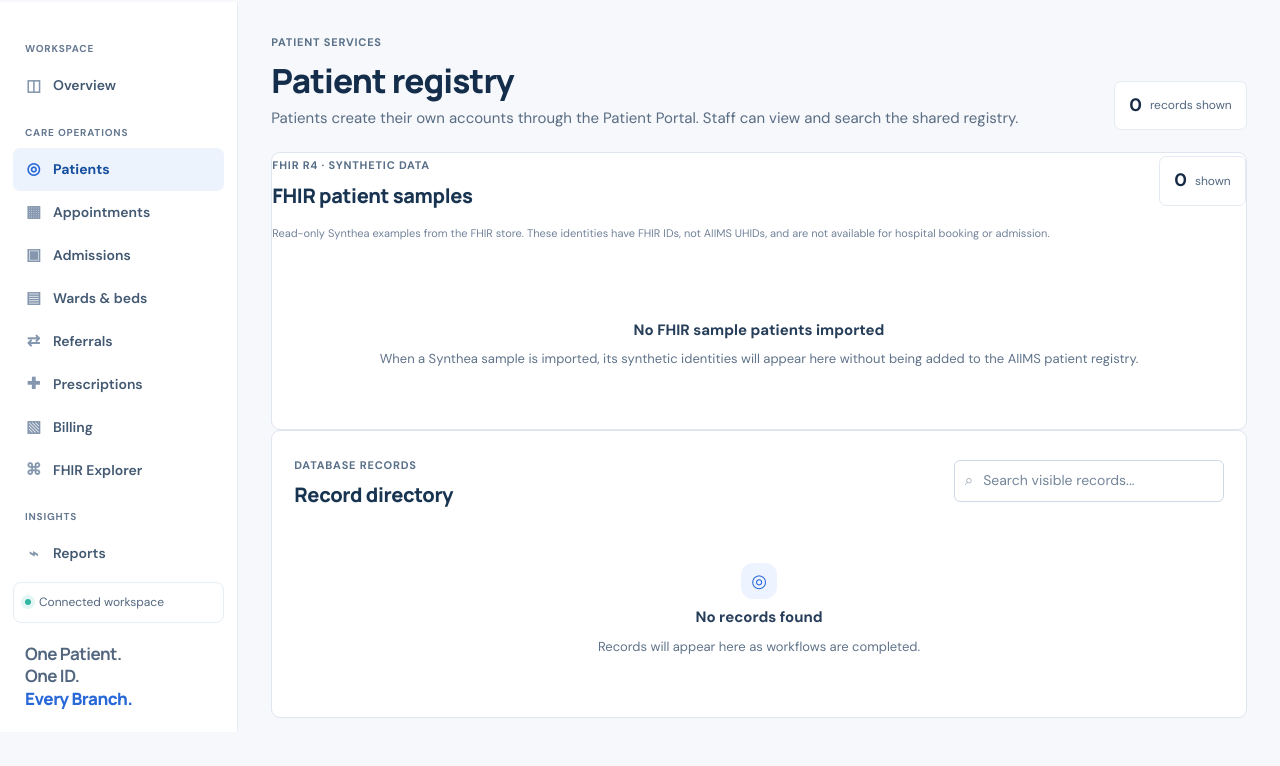
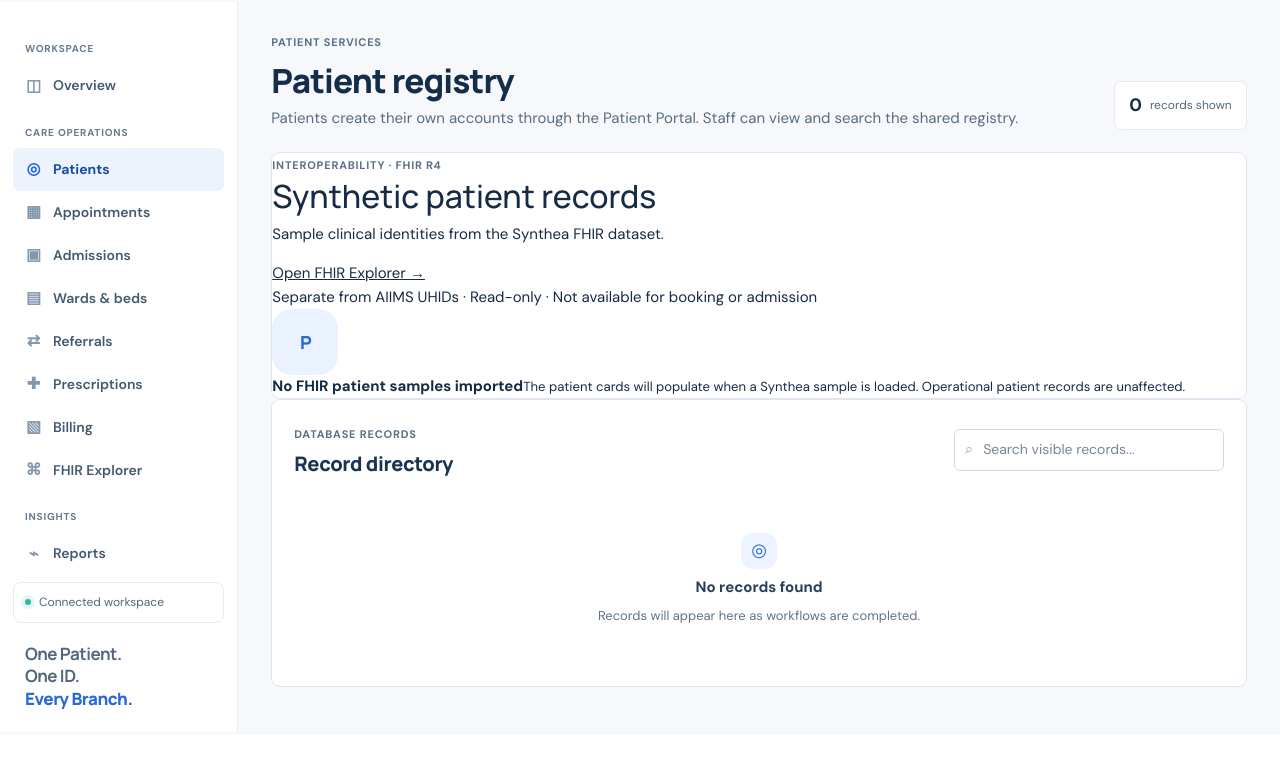
Before and after one commit to bitmorphic/aiims-connect, a Flask app: page /patients in a window 1280 px wide. Shown: the part 68-834 px from the top of the page. After the commit the page ends 800 px from the top, so only its background shows below. Run offline with Flask 3, Linux system fonts and the light colour scheme; the visitor is signed in with stand-in values (Sample User, id 1); data that the repository does not hold is empty.

Commit message:
Polish FHIR cards within patient and appointment workspaces

```diff
--- a/templates/table.html
+++ b/templates/table.html
@@ -60,29 +60,24 @@
 {% endif %}
 
 {% if kind == 'patients' and show_fhir_patients %}
-<section class="content-card">
-  <div class="records-toolbar">
-    <div><span class="page-eyebrow">FHIR R4 · SYNTHETIC DATA</span><h2>FHIR patient samples</h2></div>
-    <span class="table-count"><b>{{ fhir_patients|length }}</b><small>shown</small></span>
+<section class="content-card fhir-workspace-panel">
+  <div class="fhir-workspace-heading">
+    <div><span class="page-eyebrow">INTEROPERABILITY · FHIR R4</span><h2>Synthetic patient records</h2><p>Sample clinical identities from the Synthea FHIR dataset.</p></div>
+    <a class="fhir-text-link" href="{{ url_for('fhir.explorer') }}">Open FHIR Explorer <span>→</span></a>
   </div>
-  <p class="page-note">Read-only Synthea examples from the FHIR store. These identities have FHIR IDs, not AIIMS UHIDs, and are not available for hospital booking or admission.</p>
+  <div class="fhir-safety-note"><span class="fhir-note-dot"></span>Separate from AIIMS UHIDs · Read-only · Not available for booking or admission</div>
   {% if fhir_patients %}
-  <div class="fhir-patient-items">
+  <div class="fhir-sample-grid">
     {% for patient in fhir_patients %}
-    <a class="fhir-patient-item" href="{{ url_for('fhir.explorer', patient=patient.id) }}">
-      <span class="fhir-patient-avatar">{{ patient.name[:1]|upper }}</span>
-      <span class="fhir-patient-copy">
-        <b>{{ patient.name }}</b>
-        <small>{{ patient.gender|title }} · {{ patient.birth_date }}</small>
-        <small class="fhir-id">FHIR ID: {{ patient.id }}</small>
-        <small>{{ patient.encounter_count }} linked clinical encounters · synthetic</small>
-      </span>
-      <span class="fhir-patient-arrow">View history →</span>
+    <a class="fhir-sample-card" href="{{ url_for('fhir.explorer', patient=patient.id) }}">
+      <span class="fhir-sample-avatar">{{ patient.name[:1]|upper }}</span>
+      <span class="fhir-sample-main"><b>{{ patient.name }}</b><small>{{ patient.gender|title }} <i>·</i> {{ patient.birth_date }}</small><code>{{ patient.id }}</code></span>
+      <span class="fhir-sample-footer"><b>{{ patient.encounter_count }}</b> historical encounters <span>View history ↗</span></span>
     </a>
     {% endfor %}
   </div>
   {% else %}
-  <div class="empty-state"><b>No FHIR sample patients imported</b><small>When a Synthea sample is imported, its synthetic identities will appear here without being added to the AIIMS patient registry.</small></div>
+  <div class="fhir-panel-empty"><span class="fhir-empty-icon">P</span><div><b>No FHIR patient samples imported</b><small>The patient cards will populate when a Synthea sample is loaded. Operational patient records are unaffected.</small></div></div>
   {% endif %}
 </section>
 {% endif %}
@@ -164,37 +159,29 @@
   <div class="empty-state"><span>◎</span><b>No records found</b><small>Records will appear here as workflows are completed.</small></div>
   {% endif %}
 
+</section>
+
 {% if kind == 'appointments' and show_fhir_encounters %}
-<section class="content-card">
-  <div class="records-toolbar">
-    <div><span class="page-eyebrow">FHIR R4 · SYNTHETIC DATA</span><h2>Historical clinical encounters</h2></div>
-    <span class="table-count"><b>{{ fhir_encounters|length }}</b><small>shown</small></span>
+<section class="content-card fhir-workspace-panel">
+  <div class="fhir-workspace-heading">
+    <div><span class="page-eyebrow">INTEROPERABILITY · FHIR R4</span><h2>Historical clinical encounters</h2><p>Recorded care visits from the synthetic FHIR dataset.</p></div>
+    <a class="fhir-text-link" href="{{ url_for('fhir.explorer') }}">Open FHIR Explorer <span>→</span></a>
   </div>
-  <p class="page-note">These are FHIR <strong>Encounter</strong> resources describing past or recorded care visits. They are not bookable Appointment slots and do not change the operational appointment schedule.</p>
+  <div class="fhir-safety-note"><span class="fhir-note-dot"></span>Clinical history only · Not bookable appointment slots · Does not change the OPD schedule</div>
   {% if fhir_encounters %}
-  <div class="fhir-timeline">
+  <div class="fhir-encounter-grid">
     {% for encounter in fhir_encounters %}
-    <article class="fhir-record">
-      <div class="fhir-record-head">
-        <div>
-          <span class="fhir-resource-type">FHIR ENCOUNTER · {{ encounter.resource_id }}</span>
-          <h3>{{ encounter.label }}</h3>
-        </div>
-        <span class="status-pill">{{ encounter.status }}</span>
-      </div>
-      <div class="fhir-record-meta">
-        <span>{{ encounter.patient_name }} · {{ encounter.event_date or 'Date not recorded' }}</span>
-        {% if encounter.patient_fhir_id %}
-        <a href="{{ url_for('fhir.explorer', patient=encounter.patient_fhir_id) }}">Open FHIR patient history →</a>
-        {% endif %}
-      </div>
+    <article class="fhir-encounter-card">
+      <div class="fhir-encounter-card-top"><span class="fhir-encounter-symbol">E</span><span class="fhir-status-tag">{{ encounter.status }}</span></div>
+      <span class="fhir-resource-type">FHIR ENCOUNTER · {{ encounter.resource_id }}</span>
+      <h3>{{ encounter.label }}</h3>
+      <div class="fhir-encounter-patient">{{ encounter.patient_name }}</div>
+      <div class="fhir-encounter-card-footer"><span>{{ encounter.event_date or 'Date not recorded' }}</span>{% if encounter.patient_fhir_id %}<a href="{{ url_for('fhir.explorer', patient=encounter.patient_fhir_id) }}">Patient history ↗</a>{% endif %}</div>
     </article>
     {% endfor %}
   </div>
   {% else %}
-  <div class="empty-state"><b>No FHIR encounters imported</b><small>The Synthea sample includes historical Encounter records, which will appear here after import.</small></div>
+  <div class="fhir-panel-empty"><span class="fhir-empty-icon">E</span><div><b>No historical FHIR encounters imported</b><small>Once the synthetic FHIR sample is imported, historical care visits will appear here. This section never creates or alters live appointments.</small></div></div>
   {% endif %}
 </section>
-{% endif %}
-</section>
-{% endblock %}
+{% endif %}{% endblock %}
```
